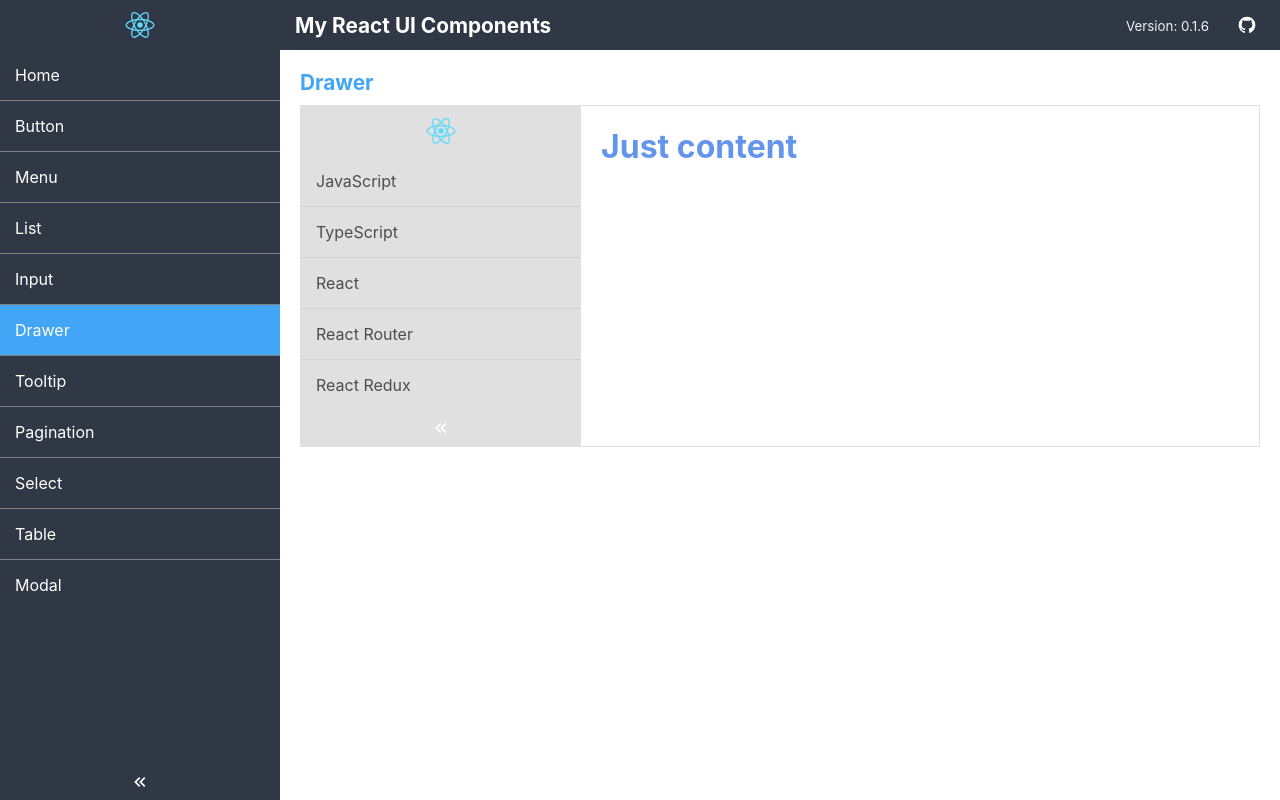
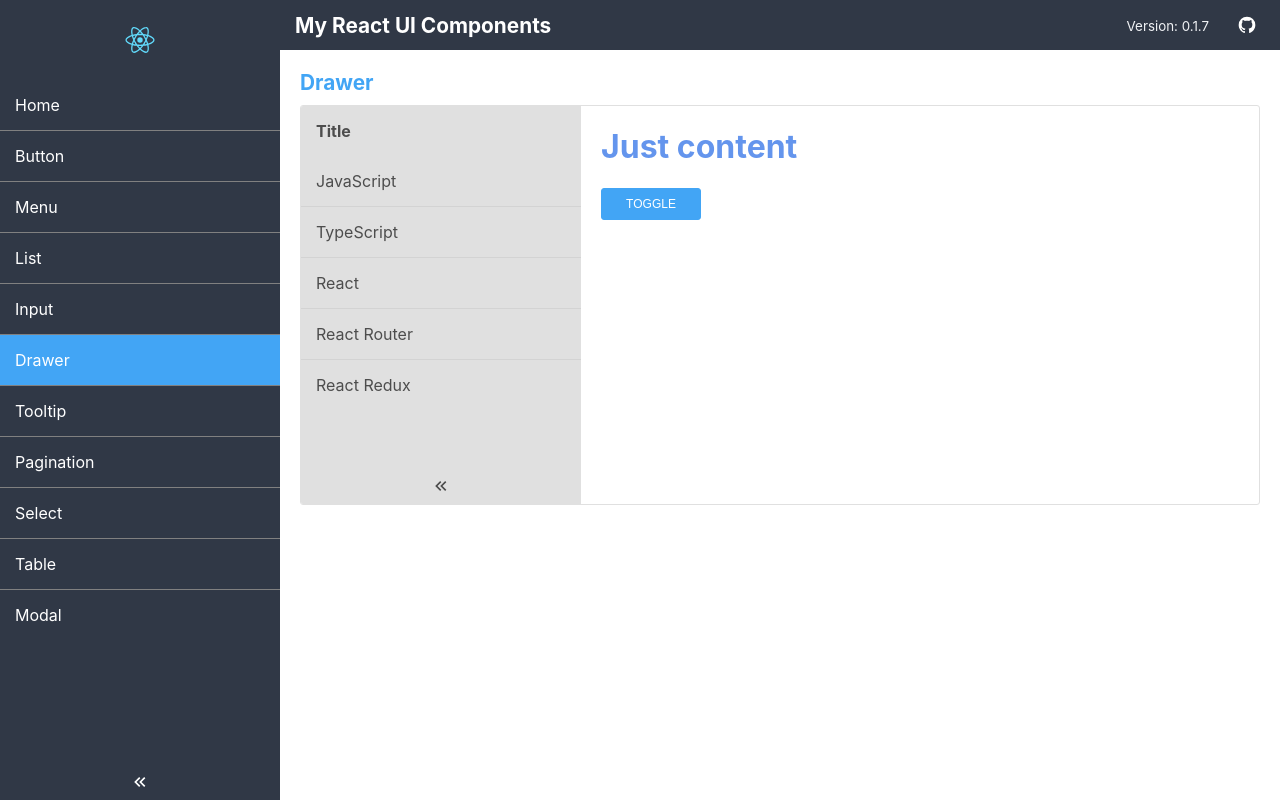
Before and after one commit to Assenti/react-ui-components, a React (Create React App) app: page /drawer in a window 1280 px wide. Built offline with nearby package versions, Linux system fonts and the light colour scheme.

Commit message:
Drawer UI Component updated

```diff
--- a/package.json
+++ b/package.json
@@ -1,6 +1,6 @@
 {
   "name": "react-ui-components",
-  "version": "0.1.6",
+  "version": "0.1.7",
   "private": true,
   "author": "Asset Sultanov <asset.sultan@gmail.com>",
   "dependencies": {
--- a/src/components/Button.js
+++ b/src/components/Button.js
@@ -10,7 +10,7 @@ export const Button = (props) => {
             ${props.disabled ? 'disabled' : ''}
             ${props.size ? props.size : ''}
             ${props.block ? 'block' : ''}`
-        return `${result.trim()} ${props.className}`
+        return `${result.trim()} ${props.className ? props.className : ''}`
     }
 
     return (
@@ -19,7 +19,7 @@ export const Button = (props) => {
             className={btnClass()}
             onClick={props.onAction}>
             {props.name}
-            {props.icon ? <Icon size={20} color="#fff" name={props.icon}/> : ''}
+            {props.icon ? <Icon size={20} color={props.dark ? '#fff' : ''} name={props.icon}/> : ''}
         </button>
     )
 }
--- a/src/components/Drawer.js
+++ b/src/components/Drawer.js
@@ -2,8 +2,6 @@ import React from 'react';
 import { CSSTransition } from 'react-transition-group';
 import { Button } from './Button';
 import { Tooltip } from './Tooltip';
-import { Icon } from './Icon';
-import reactLogo from '../img/logo.svg';
 
 export const Drawer = (props) => {
     const drawerClass = () => {
@@ -12,6 +10,13 @@ export const Drawer = (props) => {
                     ${props.fullHeight ? 'full-height' : ''}
                     ${props.dark ? 'dark' : ''}`
         return result.trim()
+    }
+
+    const headerTitle = () => {
+        if (props.header) {
+            if (props.header.length > 5) return `${props.header.slice(0,5)}...`
+            else return props.header
+        }
     }
 
     return (
@@ -26,14 +31,15 @@ export const Drawer = (props) => {
                 classNames="expand">
                 <div className={drawerClass()}>
                     <div className="drawer-content">
-                        <div className="drawer-header">
-                            <img src={reactLogo} alt="React logo"/>
-                        </div>
+                        {props.header ? <div className={props.headerCentered ?
+                                'drawer-header centered' : 'drawer-header'}>
+                                    {props.header}</div> : ''}
                         {props.children}
                     </div>
                     <div className="drawer-footer">
                         <Tooltip tooltip={props.min ? 'Expand' : 'Collapse'}>
                             <Button
+                                dark={props.dark}
                                 icon={props.min ? 'chevron-double-right' : 'chevron-double-left'}
                                 onAction={() => props.onResize()}/>
                         </Tooltip>
--- a/src/components/Icon.js
+++ b/src/components/Icon.js
@@ -7,7 +7,9 @@ import {
     Close,
     Github,
     ChevronDoubleRight,
-    ChevronDoubleLeft
+    ChevronDoubleLeft,
+    Code,
+    Chip
 } from '../icons/index';
 
 export const Icon = (props) => {
@@ -30,6 +32,10 @@ export const Icon = (props) => {
                 return <ChevronDoubleRight size={props.size} color={props.color}/>;
             case 'chevron-double-left':
                 return <ChevronDoubleLeft size={props.size} color={props.color}/>;
+            case 'code':
+                return <Code size={props.size} color={props.color}/>;
+            case 'chip':
+                return <Chip size={props.size} color={props.color}/>;
             default:
                 return '';
         }
--- a/src/layouts/Content.js
+++ b/src/layouts/Content.js
@@ -14,7 +14,9 @@ export const Content = (props) => {
                 <div className="row align-center">
                     <div className="text-lightgray mr-20"><small>Version: {version}</small></div>
                     <Tooltip tooltip="Visit Github repo" position="bottom-right">
-                        <Button icon="github"
+                        <Button
+                            dark
+                            icon="github"
                             onAction={e => {
                             e.preventDefault()
                             window.open(github, '_blank')}}/>
--- a/src/layouts/DrawerContent.js
+++ b/src/layouts/DrawerContent.js
@@ -4,7 +4,7 @@ import { Drawer } from '../components/Drawer';
 import { Button } from '../components/Button';
 import { List } from '../components/List';
 import { Tooltip } from '../components/Tooltip';
-import { Chip  } from '../icons/index';
+import reactLogo from '../img/logo.svg';
 
 export const DrawerContent = (props) => {
     const history = useHistory();
@@ -20,6 +20,8 @@ export const DrawerContent = (props) => {
                 drawer={props.drawer}
                 fullHeight
                 dark
+                headerCentered
+                header={<img src={reactLogo} alt="React logo"/>}
                 min={drawerMin}
                 onResize={() => setDrawerMin(!drawerMin)}>
                 {drawerMin ?
@@ -31,8 +33,9 @@ export const DrawerContent = (props) => {
                                 tooltip={item.name}
                                 position="right">
                                 <Button
-                                onAction={() => handleItemClick(item)}
-                                icon><Chip color="#fff"/></Button>
+                                    dark
+                                    onAction={() => handleItemClick(item)}
+                                    icon="chip"/>
                             </Tooltip>
                         )}
                     </List> :
--- a/src/pages/DrawerPage.js
+++ b/src/pages/DrawerPage.js
@@ -3,39 +3,40 @@ import { Drawer } from '../components/Drawer';
 import { List } from '../components/List';
 import { Button } from '../components/Button';
 import { Tooltip } from '../components/Tooltip';
-import { Code } from '../icons/index';
 
 export const DrawerPage = () => {
     const [drawer, setDrawer] = useState(true);
     const [drawerMin, setDrawerMin] = useState(false);
+    const [content, setContent] = useState('');
 
     const items = [
-        { name: 'JavaScript', Icon: Code },
-        { name: 'TypeScript', Icon: Code },
-        { name: 'React', Icon: Code },
-        { name: 'React Router', Icon: Code },
-        { name: 'React Redux', Icon: Code }
+        { name: 'JavaScript', icon: 'code' },
+        { name: 'TypeScript', icon: 'code' },
+        { name: 'React', icon: 'code' },
+        { name: 'React Router', icon: 'code' },
+        { name: 'React Redux', icon: 'code' }
     ]
 
     return (
         <div className="page">
             <div className="page-title">Drawer</div>
-            <div className="app bordered">
+            <div className="app bordered" style={{ minHeight: 400 }}>
                 <Drawer
                     drawer={drawer}
                     min={drawerMin}
+                    header="Title"
                     onResize={() => setDrawerMin(!drawerMin)}>
                     {drawerMin ?
                         <List onItemClick={() => {}}
                         items={items}
                         isActiveItem={() => false}>
-                            {items.map(({name, Icon}, index) =>
+                            {items.map(({name, icon}, index) =>
                                 <Tooltip key={index}
                                     tooltip={name}
                                     position="right">
                                     <Button
-                                    onAction={() => {}}
-                                    icon><Icon/></Button>
+                                        onAction={() => setContent(name)}
+                                        icon={icon}/>
                                 </Tooltip>
                             )}
                         </List> :
@@ -47,6 +48,11 @@ export const DrawerPage = () => {
                 </Drawer>
                 <div className="px-20">
                     <h1>Just content</h1>
+                    <Button
+                        name="Toggle"
+                        color="info"
+                        onAction={() => setDrawer(!drawer)}/>
+                    <p>{content}</p>
                 </div>
             </div>
         </div>
--- a/src/styles/_app.scss
+++ b/src/styles/_app.scss
@@ -2,4 +2,5 @@
     display: flex;
     box-sizing: border-box;
     width: 100%;
+    overflow: hidden;
 }
--- a/src/styles/_drawer.scss
+++ b/src/styles/_drawer.scss
@@ -8,11 +8,19 @@
     display: flex;
     flex-direction: column;
     justify-content: space-between;
+    position: sticky;
+
+    &.absolute {
+        position: fixed !important;
         z-index: 99;
-    position: sticky;
+    }
 
     &.dark {
       background-color: $night;
+
+      & .drawer-header {
+        color: #000;
+      }
     }
 
     &.full-height {
@@ -38,8 +46,14 @@
 
 .drawer-header {
     display: flex;
+    align-items: center;
+    padding: 15px;
+    color: $dark;
+    font-weight: bold;
+
+    &.centered {
       justify-content: center;
-    align-items: center;
+    }
 
     & > img {
         width: 50px;
@@ -53,9 +67,6 @@
     justify-content: center;
 }
 
-.drawer.absolute {
-    position: fixed !important;
-}
 
 .drawer-enter {
     transform: translateX(-100%);
--- a/src/styles/_helpers.scss
+++ b/src/styles/_helpers.scss
@@ -68,6 +68,7 @@
 
 .bordered {
     border: 1px solid $gray;
+    border-radius: $radius;
 }
 
 @each $size in 0,1,2,3,4,5,6,7,8,9,10,11,12,13,14,15,16,17,18,19,20 {
--- a/src/styles/_tooltip.scss
+++ b/src/styles/_tooltip.scss
@@ -13,7 +13,7 @@
         text-align: center;
         position: absolute;
         top: calc(-50% - 5px);
-        z-index: 99;
+        z-index: 1000;
         // left: 25%;
         left: 0;
     }
```
Lines whose indentation alone changed are shown as unchanged.
